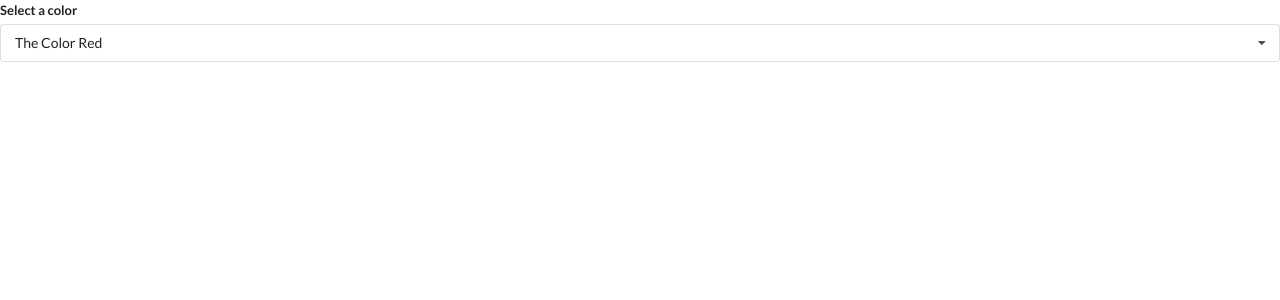
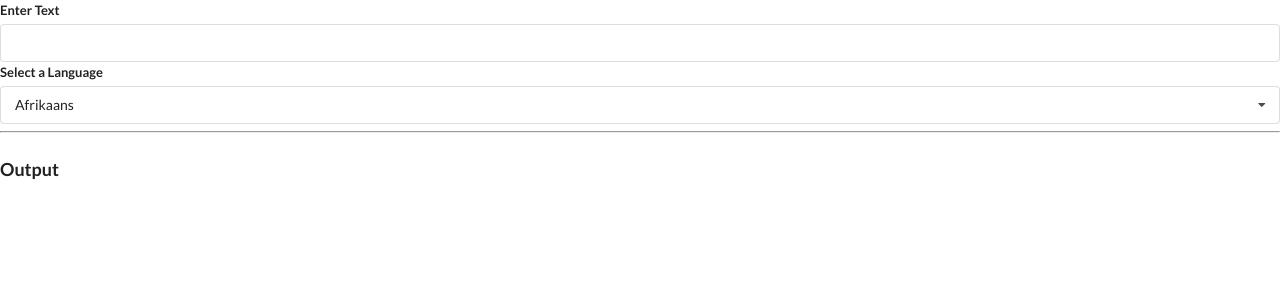
Before and after one commit to lucianohayer/React_course_widgets, a React (Create React App) app: page / in a window 1280 px wide. Shown: the top 300 px of the page. Built offline with nearby package versions, Linux system fonts and the light colour scheme.

Commit message:
Translate widget implementation

```diff
--- a/src/App.js
+++ b/src/App.js
@@ -2,6 +2,7 @@
 import Accordion from "./components/Accordion";
 import Search from "./components/Search";
 import Dropdown from "./components/Dropdown";
+import Translate from "./components/Translate";
 
 const items = [
   {
@@ -34,17 +35,19 @@
 ];
 
 const App = () => {
-  const [selected, setSelected] = useState(options[0]);
+  // const [selected, setSelected] = useState(options[0]);
 
   return (
     <div>
       {/* <Accordion items={ items }/> */}
       {/* <Search /> */}
-      <Dropdown
+      {/* <Dropdown
+        label="Select a color"
         options={options}
         selected={selected}
         onSelectedChange={setSelected}
-      />
+      /> */}
+      <Translate />
     </div>
   );
 };
--- /dev/null
+++ b/src/components/Convert.js
@@ -0,0 +1,54 @@
+import React, { useState, useEffect } from "react";
+import { TRANSLATE_API_KEY } from "../Properties/translateApiKey";
+import axios from "axios";
+
+const Convert = ({ language, text }) => {
+  const [translated, setTranslated] = useState("");
+  const [debouncedText, setDebouncedText] = useState(text);
+
+  useEffect(() => {
+    const timerId = setTimeout(() => {
+      setDebouncedText(text);
+    }, 500);
+    return () => {
+      clearTimeout(timerId);
+    };
+  }, [text]);
+
+  useEffect(() => {
+    const doTranslation = async () => {
+      try {
+        const { data } = await axios.post(
+          "https://translation.googleapis.com/language/translate/v2",
+          {},
+          {
+            params: {
+              q: debouncedText,
+              target: language.value,
+              key: TRANSLATE_API_KEY,
+            },
+          }
+        );
+
+        setTranslated(data.data.translations[0].translatedText);
+      } catch (err) {
+        console.error(err);
+        setTranslated("");
+      }
+    };
+
+    if (debouncedText) {
+      doTranslation();
+    } else {
+      setTranslated("");
+    }
+  }, [debouncedText, language]);
+
+  return (
+    <div>
+      <h1 className="ui header">{translated}</h1>
+    </div>
+  );
+};
+
+export default Convert;
--- a/src/components/Dropdown.js
+++ b/src/components/Dropdown.js
@@ -1,6 +1,6 @@
 import React, { useState, useEffect, useRef } from "react";
 
-const Dropdown = ({ options, selected, onSelectedChange }) => {
+const Dropdown = ({ label, options, selected, onSelectedChange }) => {
   const [open, setOpen] = useState(false);
   const ref = useRef();
 
@@ -39,7 +39,7 @@
   return (
     <div className="ui form">
       <div className="field">
-        <label className="label">Select a color</label>
+        <label className="label">{label}</label>
         <div
           ref={ref}
           onClick={() => setOpen(!open)}
--- /dev/null
+++ b/src/components/Translate.js
@@ -0,0 +1,45 @@
+import React, { useState } from "react";
+import Dropdown from "./Dropdown";
+import Convert from "./Convert";
+
+const Translate = () => {
+  const options = [
+    {
+      label: "Afrikaans",
+      value: "af",
+    },
+    {
+      label: "Arabic",
+      value: "ar",
+    },
+    {
+      label: "Hindi",
+      value: "hi",
+    },
+  ];
+
+  const [language, setLanguage] = useState(options[0]);
+  const [text, setText] = useState("");
+
+  return (
+    <div>
+      <div className="ui form">
+        <div className="field">
+          <label>Enter Text</label>
+          <input value={text} onChange={(e) => setText(e.target.value)} />
+        </div>
+      </div>
+      <Dropdown
+        label="Select a Language"
+        selected={language}
+        onSelectedChange={setLanguage}
+        options={options}
+      />
+      <hr />
+      <h3 className="ui header">Output</h3>
+      <Convert text={text} language={language} />
+    </div>
+  );
+};
+
+export default Translate;
```
Also changed, not shown: 1 other file (tests, documents, lock files or other folders).
